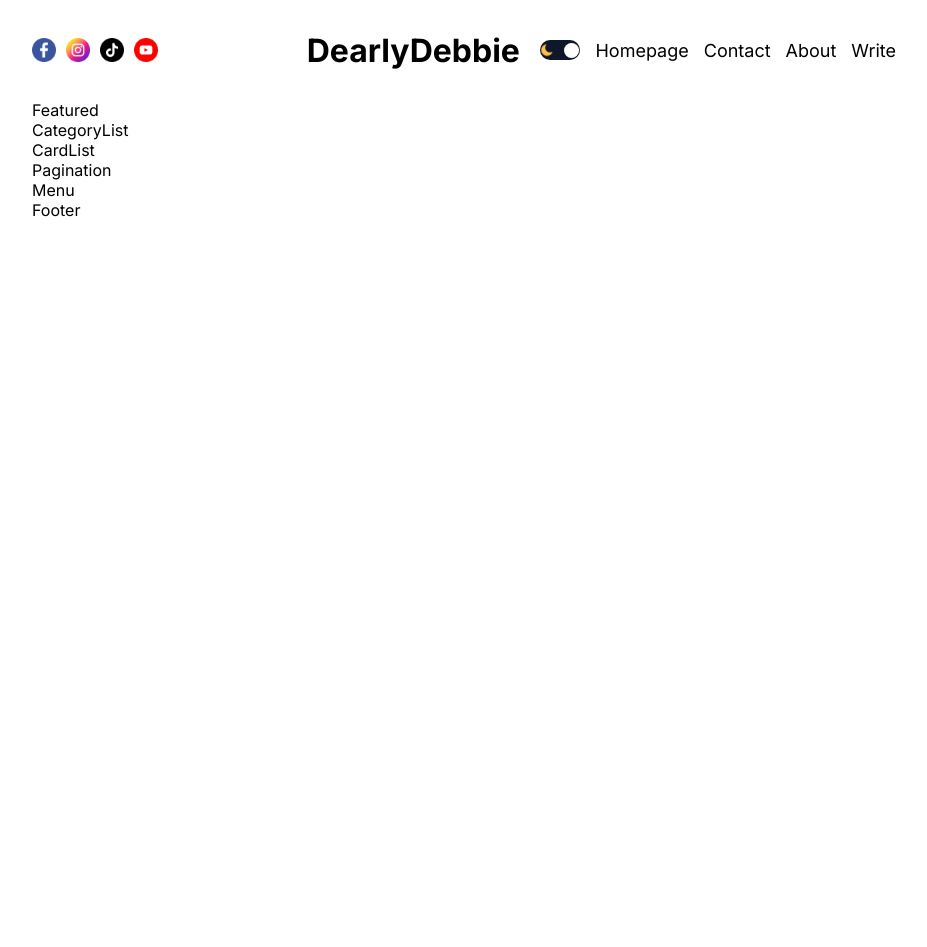
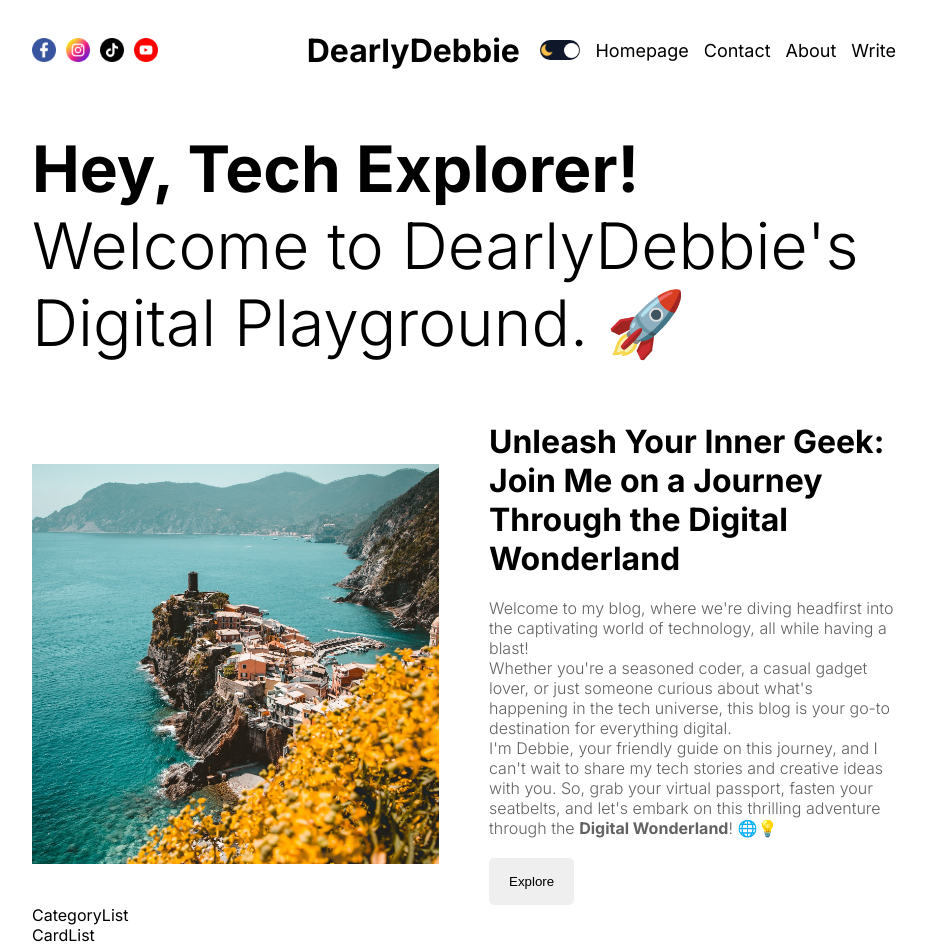
Before and after one commit to dearlydebbie/dearlydebbie-blog, a Next.js app: page / in a window 1280 px wide. Shown: the top 947 px of the page, without its empty margins (176-1103 px from the left). Before the commit the page ends 800 px from the top, so only its background shows below. Built offline with nearby package versions, Linux system fonts and the light colour scheme.

Commit message:
featured section complete

```diff
--- a/src/Components/Featured/Featured.jsx
+++ b/src/Components/Featured/Featured.jsx
@@ -1,10 +1,39 @@
 import React from "react";
 import styles from "./featured.module.css";
+import Image from "next/image";
 
 const Featured = () => {
   return (
-  <div className={styles.container}>Featured</div>
-  )
+    <div className={styles.container}>
+      <h1 className={styles.title}>
+        <b>Hey, Tech Explorer!</b> Welcome to DearlyDebbie's Digital Playground.
+        🚀
+      </h1>
+      <div className={styles.post}>
+        <div className={styles.imgContainer}>
+          <Image src="/p1.jpeg" alt="" fill className={styles.image} />
+        </div>
+        <div className={styles.textContainer}>
+          <h1 className={styles.postTitle}>
+            Unleash Your Inner Geek: Join Me on a Journey Through the Digital
+            Wonderland
+          </h1>
+          <p className={styles.postDesc}>
+            Welcome to my blog, where we're diving headfirst into the
+            captivating world of technology, all while having a blast! <br />
+            Whether you're a seasoned coder, a casual gadget lover, or just
+            someone curious about what's happening in the tech universe, this
+            blog is your go-to destination for everything digital. <br /> I'm
+            Debbie, your friendly guide on this journey, and I can't wait to
+            share my tech stories and creative ideas with you. So, grab your
+            virtual passport, fasten your seatbelts, and let's embark on this
+            thrilling adventure through the <b>Digital Wonderland</b>! 🌐💡
+          </p>
+          <button className={styles.button}>Explore</button>
+        </div>
+      </div>
+    </div>
+  );
 };
 
-export default Featured
+export default Featured;
--- a/src/Components/Featured/featured.module.css
+++ b/src/Components/Featured/featured.module.css
@@ -1,2 +1,49 @@
 .container {
+  margin-top: 30px;
 }
+
+.title {
+  font-size: 64px;
+    font-weight: 300;
+}
+
+.post {
+  margin-top: 60px;
+  display: flex;
+  align-items: center;
+  gap: 50px;
+}
+
+.imgContainer {
+  flex: 1;
+  height: 400px;
+  position: relative;
+}
+
+.image {
+  object-fit: cover;
+}
+
+.textContainer {
+  flex: 1;
+  display: flex;
+  flex-direction: column;
+  gap: 20px;
+}
+
+.postTitle {
+    font-size: 32px;
+}
+
+.postDesc {
+    font-size: 16px;
+    font-weight: 300;
+    color: var(--softTextColor);
+}
+
+.button {
+    padding: 16px 20px;
+    border: none;
+    border-radius: 5px;
+    width: max-content;
+}
```
